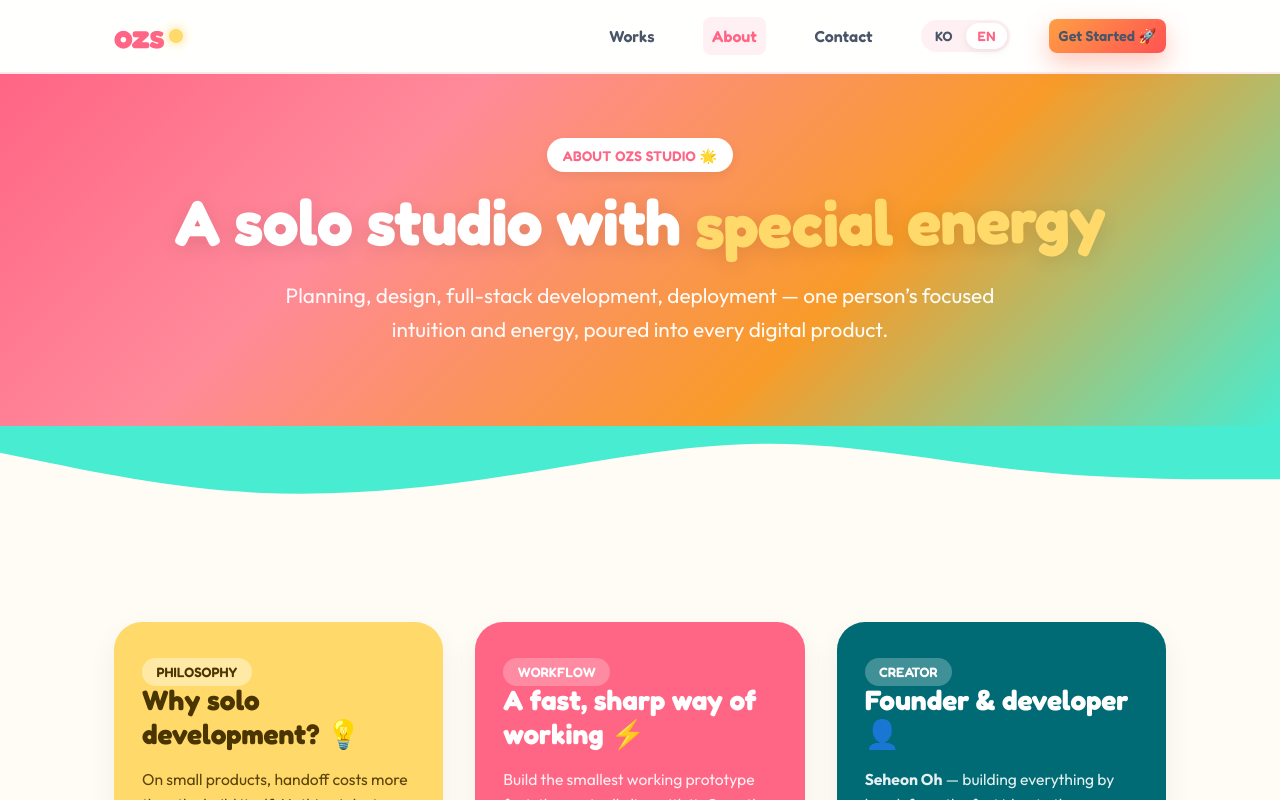
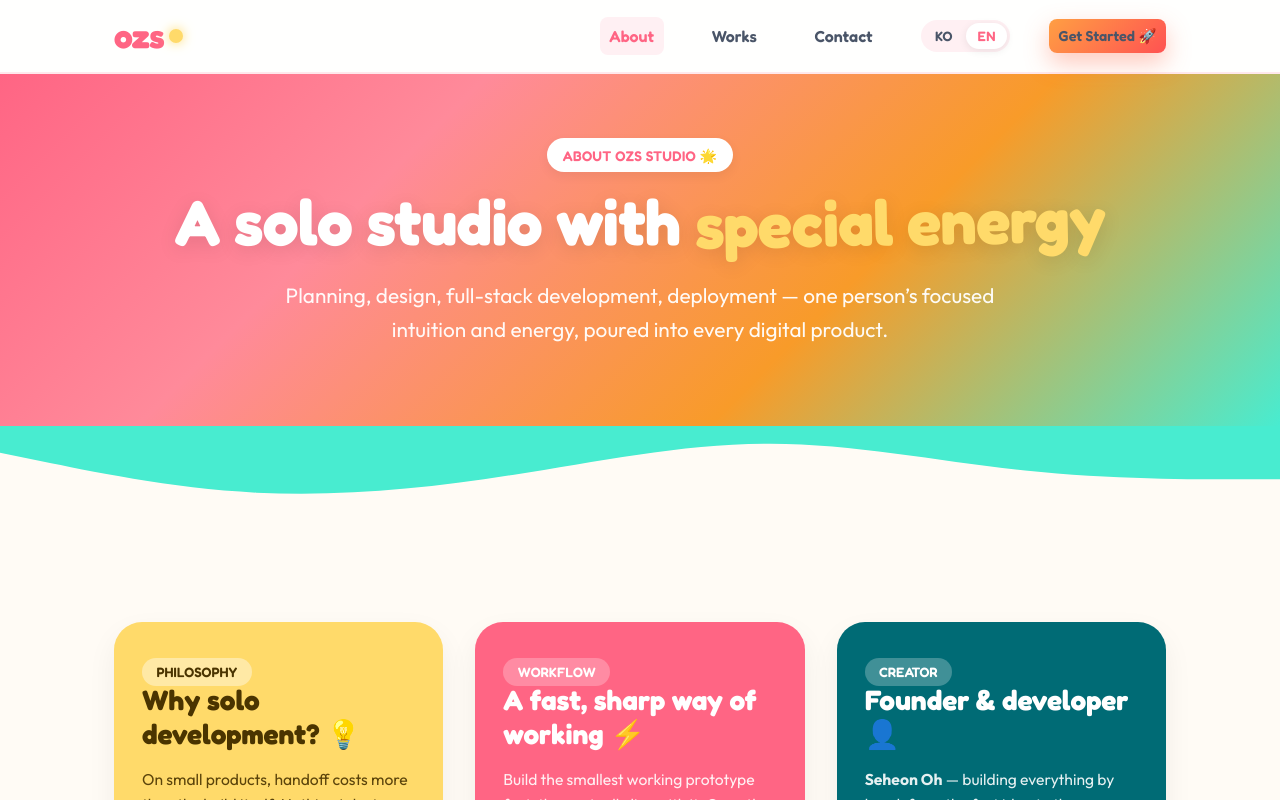
Before and after one commit to diffth/_ozs, a React (Vite) app: page /about in a window 1280 px wide. Shown: the top 800 px of the page. Built offline with nearby package versions, Linux system fonts and the light colour scheme; a web font is replaced by a local one.

Commit message:
refactor(header): Header 컴포넌트 내비게이션 링크 순서 조정 (2/14)

```diff
--- a/src/components/Header.jsx
+++ b/src/components/Header.jsx
@@ -56,8 +56,8 @@ export default function Header() {
 
         <nav id="site-nav" className="hdr__nav" aria-label={t('common.mainNavAria')}>
 
+          <NavLink to="/about" onClick={close}>About</NavLink>
           <Link to="/#works" onClick={close}>Works</Link>
-          <NavLink to="/about" onClick={close}>About</NavLink>
           <NavLink to="/contact" onClick={close}>Contact</NavLink>
           <LangSwitch />
           <Link to="/contact" className="btn-pop hdr__cta" onClick={close}>
```
